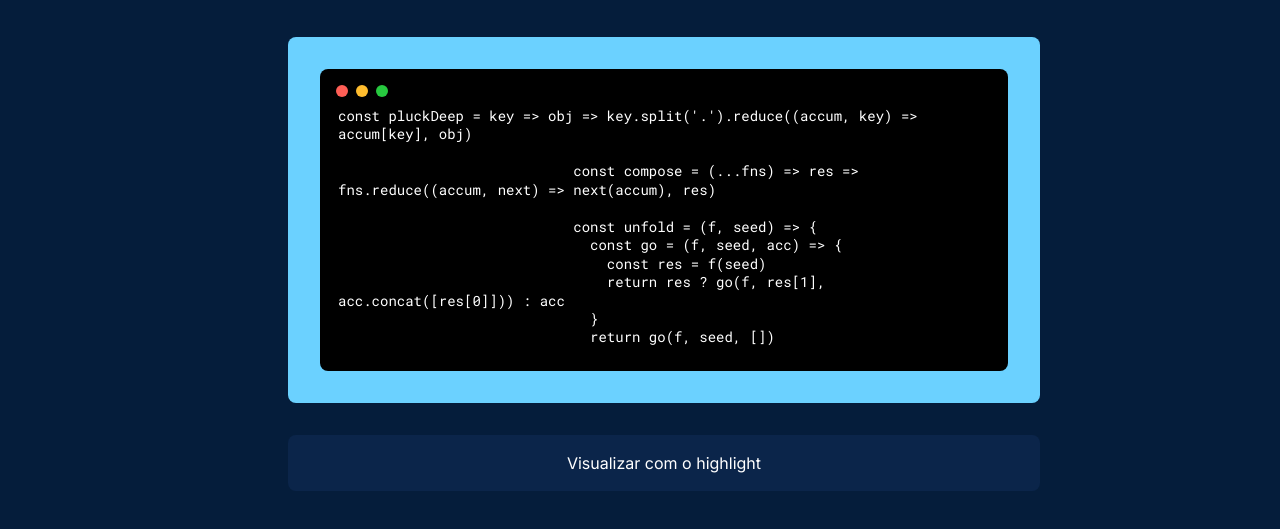
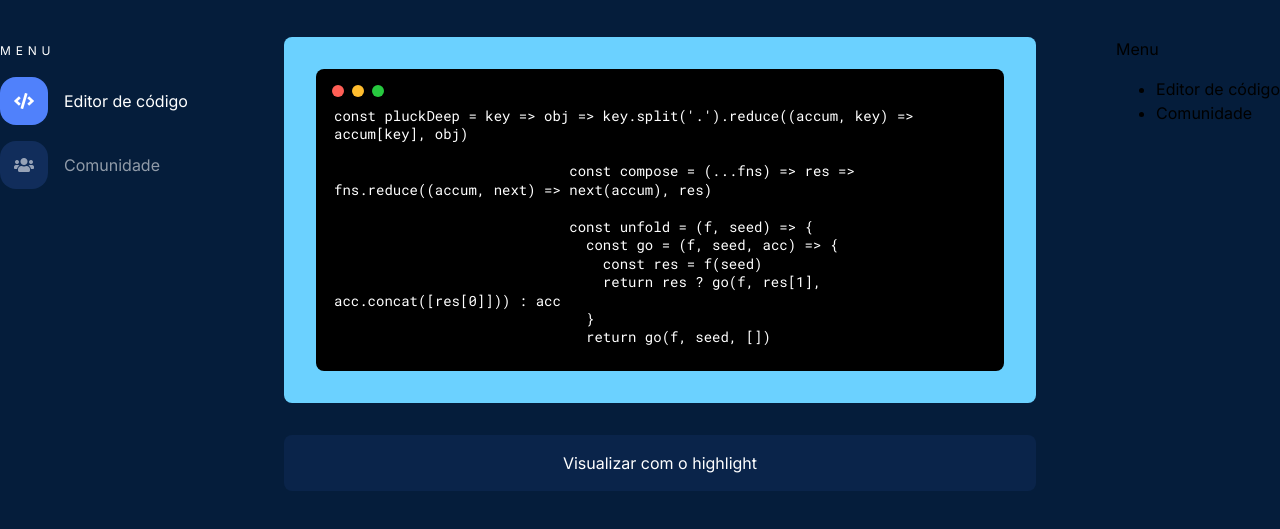
Before and after one commit to allysonbelo/alura-dev-frontend, a plain HTML site: page index.html in a window 1280 px wide. Shown: the part 75-604 px from the top of the page. Drawn offline with Linux system fonts and the light colour scheme.

Commit message:
:construction: Aside menu para desktop criado

```diff
--- /dev/null
+++ b/css/aside-menu.css
@@ -0,0 +1,60 @@
+.aside-menu {
+    display: none;
+}
+
+@media (min-width: 1200px) {
+
+    .aside-menu {
+        display: block;
+        grid-area: desktop-menu;
+        margin-right: 16px;
+    }
+
+    .menu__title {
+        color: var(--color-white);
+        font-size: 12px;
+        letter-spacing: .4em;
+        line-height: 18px;
+        text-transform: uppercase;
+    }
+
+    .menu__lista {
+        list-style: none;
+        padding: 0;
+    }
+
+    .menu__lista .menu__item:not(:last-child) {
+        margin-bottom: 16px;
+    }
+
+    .menu__lista .menu__item {
+        display: flex;
+        align-items: center;
+        column-gap: 16px;
+    }
+
+    .menu__lista .menu__item .fas{
+        background-color: var(--color-light-blue016);
+        border-radius: 16px;
+        color: var(--color-white05);
+        display: flex;
+        align-items: center;
+        justify-content: center;
+        height: 48px;
+        width: 48px;
+    }
+
+    .menu__link{
+        text-decoration: none;
+        color: var(--color-white05);
+    }
+
+    /*Para função JS*/
+    .active-ico i{
+        background-color: var(--color-light-blue) !important;
+        color: var(--color-white) !important;
+    }
+    .active-ico a{
+        color: var(--color-white);
+    }
+}
--- /dev/null
+++ b/css/aside-projeto.css
@@ -0,0 +1,12 @@
+.aside-novo-projeto{
+    display: none;
+}
+
+@media (min-width: 1200px) {
+
+    .aside-novo-projeto{
+        display: block;
+        grid-area: aside-novo-projeto;
+    }
+
+}
--- a/css/content-codigo.css
+++ b/css/content-codigo.css
@@ -104,6 +104,10 @@
 
 @media (min-width: 1200px) {
 
+    .main-grid {
+        max-width: 1376px;
+    }
+
     .content-main {
         width: 752px;
     }
--- a/css/main-grid.css
+++ b/css/main-grid.css
@@ -7,12 +7,14 @@
     min-width: 300px;
     margin-left: auto;
     margin-right: auto;
-    margin-top: 112px;
+    margin-top: 112px;;
 }
 
 @media (min-width: 1200px) {
     .main-grid {
         grid-template-areas:
-            "aside-menu codigo aside-novo-projeto";
+            "desktop-menu codigo aside-novo-projeto";
+        ;
+        justify-content: space-between;
     }
 }
--- a/css/style.css
+++ b/css/style.css
@@ -3,13 +3,14 @@
     --color-dark-blue8: rgba(80, 129, 251, 0.08);
     --color-white: #FFFFFF;
     --color-white1: rgba(255, 255, 255, 1);
+    --color-white05: rgba(255, 255, 255, .56);
     --color-gray16: rgba(255, 255, 255, 0.16);
+    --color-light-blue: rgba(80, 129, 251, 1);
+    --color-light-blue016: rgba(80, 129, 251, .16);
 
     --font-inter: 'Inter', sans-serif;
     --font-roboto-mono: 'Roboto Mono', monospace;
 }
-
-
 
 .container {
     background-color: var(--color-dark-blue);
@@ -18,8 +19,6 @@
     max-width: 100%;
     width: 375px;
 }
-
-
 
 /* Tablet */
 @media (min-width: 768px) and (max-width: 1199.98px) {
@@ -35,5 +34,4 @@
         max-width: 100%;
         width: 1440px;
     }
-
 }
--- a/index.html
+++ b/index.html
@@ -13,6 +13,8 @@
     <link rel="stylesheet" href="css/header.css">
     <link rel="stylesheet" href="css/main-grid.css">
     <link rel="stylesheet" href="css/content-codigo.css">
+    <link rel="stylesheet" href="css/aside-menu.css">
+    <link rel="stylesheet" href="css/aside-projeto.css">
 
     <!-- Fontes -->
     <link rel="preconnect" href="https://fonts.googleapis.com">
@@ -55,7 +57,19 @@
     </header>
 
     <div class="main-grid">
-        <aside class="aside-menu"></aside>
+        <aside class="aside-menu">
+            <span class="menu__title">Menu</span>
+            <ul class="menu__lista">
+                    <li class="menu__item active-ico">
+                        <i class="fas fa-code"></i>
+                        <a class="menu__link" href="#">Editor de código</a>
+                    </li>
+                <li class="menu__item">
+                    <i class="fas fa-users"></i>
+                    <a class="menu__link" href="#">Comunidade</a>
+                </li>
+            </ul>
+        </aside>
 
         <div class="content-main">
             <main class="codigo">
@@ -83,7 +97,14 @@
             <button class="btn-highlight">Visualizar com o highlight</button>
         </div>
 
-        <aside class="aside-novo-projeto"></aside>
+        <aside class="aside-novo-projeto">
+            <span>Menu</span>
+            <ul>
+                <li>Editor de código</li>
+                <li>Comunidade</li>
+            </ul>
+        </aside>
+    </div>
     </div>
 
 
```
